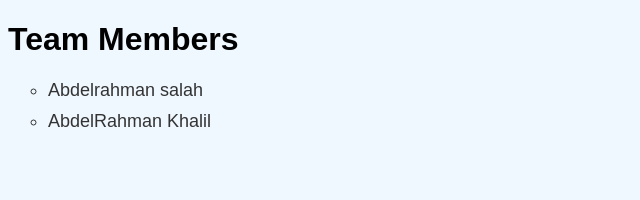
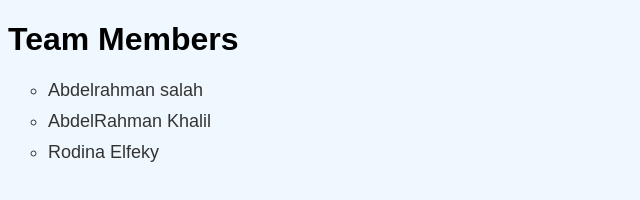
Before and after one commit to abdelrahmanelsaadany1/GitTry, a plain HTML site: page index.html in a window 1280 px wide. Shown: the whole page, without its empty margins (0-640 px from the left). Drawn offline with Linux system fonts and the light colour scheme.

Commit message:
Rodina's Commit

```diff
--- a/index.html
+++ b/index.html
@@ -11,6 +11,7 @@
     <ul class="Members">
       <li>Abdelrahman salah</li>
       <li>AbdelRahman Khalil</li>
+      <li>Rodina Elfeky</li>
     </ul>
   </body>
 </html>
```
